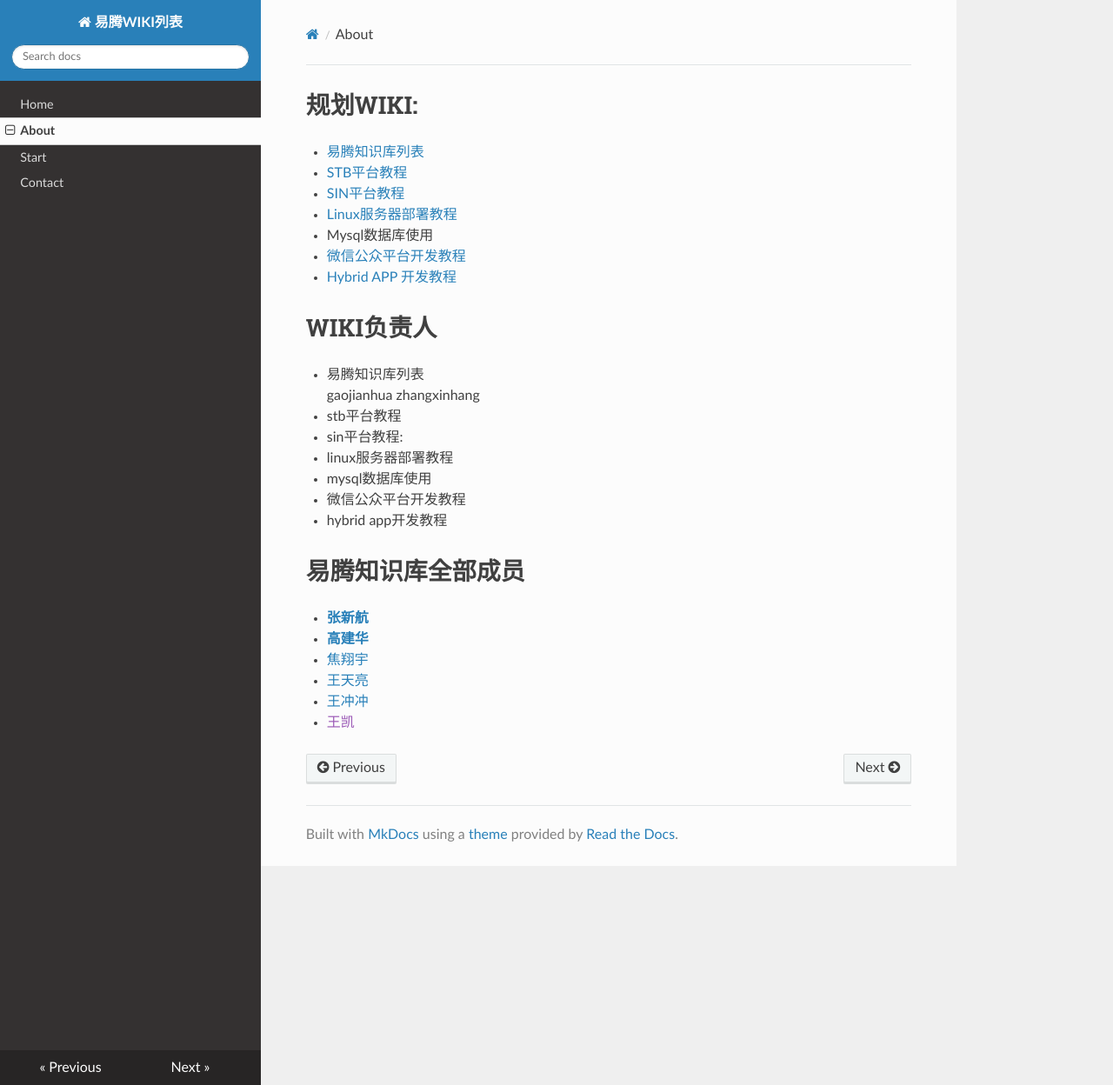
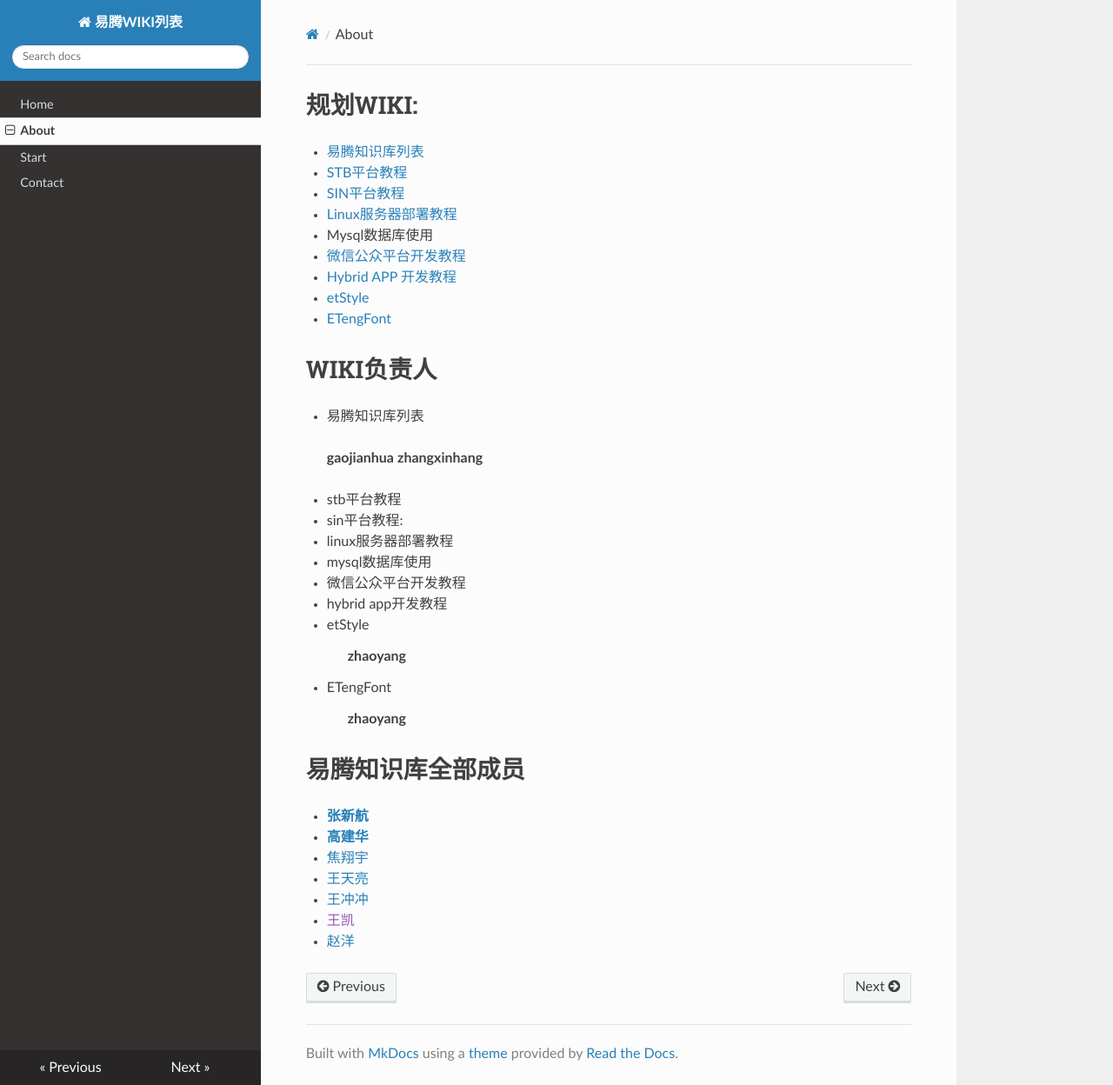
Before and after one commit to ETENG-WIKI/ETENG-WIKI, an MkDocs documentation site: the page built from docs/about-wiki.md, in a window 1280 px wide and 1248 px high. Shown: the whole window at 87% size. Built offline with MkDocs 1.6.1, drawn with Linux system fonts in a browser that asks for light colours; nearby versions of some CDN libraries; old or Windows-style settings are respelled for this version of MkDocs.

Commit message:
add etStyle EtengFont

```diff
--- a/docs/about-wiki.md
+++ b/docs/about-wiki.md
@@ -6,11 +6,14 @@
 * Mysql数据库使用
 * [微信公众平台开发教程](https://github.com/ETENG-WIKI/WSP-WIKI)
 * [Hybrid APP 开发教程](https://github.com/ETENG-WIKI/HAC-WIKI)
+* [etStyle](http://zhaoyang3916.github.io/etStyle/#/index/main)
+* [ETengFont](http://zhaoyang3916.github.io/ETengFont/)
 
 #WIKI负责人
 
 * 易腾知识库列表
-   gaojianhua    zhangxinhang
+
+   > **gaojianhua**    **zhangxinhang**
 
 * stb平台教程
 
@@ -24,6 +27,13 @@
 
 * hybrid app开发教程
 
+* etStyle
+  > **zhaoyang**
+
+* ETengFont
+  > **zhaoyang**
+
+
 
 
 #易腾知识库全部成员
@@ -33,3 +43,4 @@
 * [王天亮](https://github.com/wangtianliang)
 * [王冲冲](https://github.com/wangchongchong)
 * [王凯]()
+* [赵洋](https://github.com/zhaoyang3916)
```
